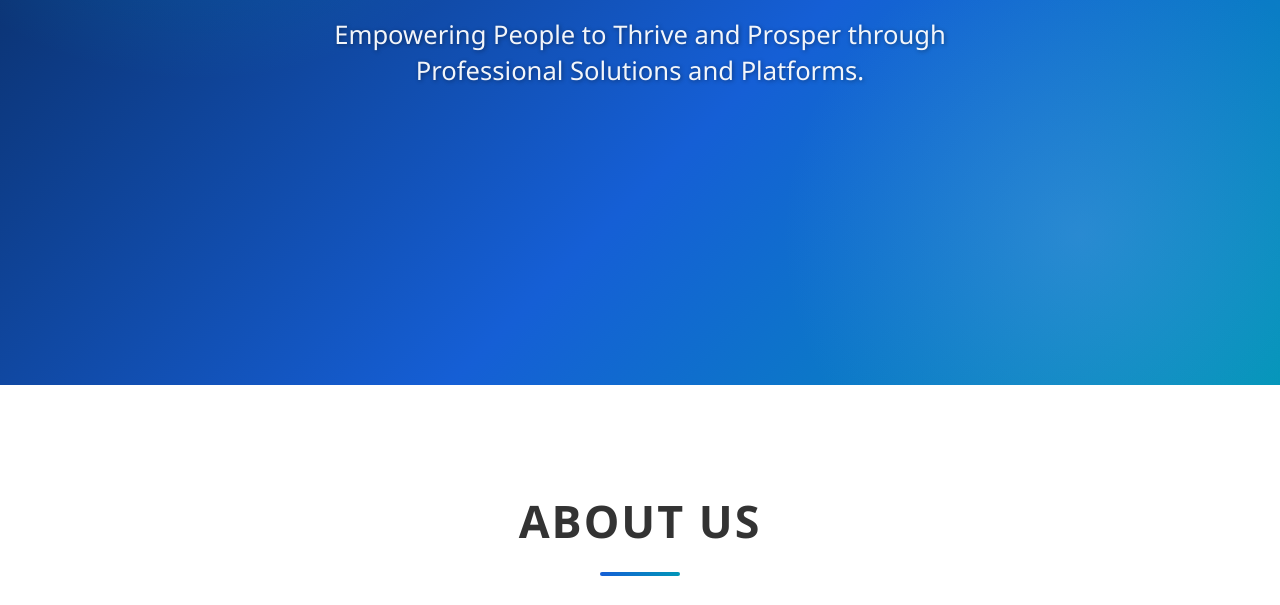
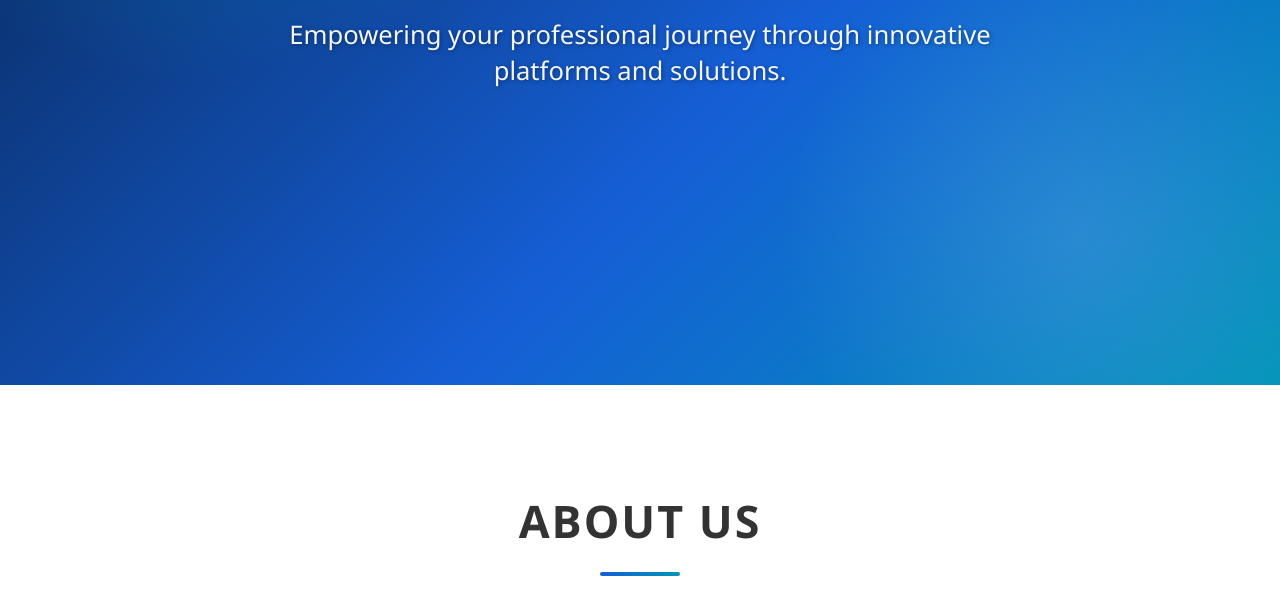
Before and after one commit to SkillhubCa/Skillhub-Solutions-Site, a plain HTML site: page index.html in a window 1280 px wide. Shown: the part 495-1100 px from the top of the page. Drawn offline with Linux system fonts and the light colour scheme.

Commit message:
Revise hero title and description in index.html
Updated the hero section text and adjusted comments for clarity.

```diff
--- a/index.html
+++ b/index.html
@@ -5,6 +5,7 @@
     <meta name="viewport" content="width=device-width, initial-scale=1.0">
     <title>Skillhub Solutions - Empowering People</title>
 
+    <!-- Google Font for the Ultra-Bold Hero Title -->
     <link href="https://fonts.googleapis.com/css2?family=Montserrat:wght@900&display=swap" rel="stylesheet">
 
     <style>
@@ -132,7 +133,7 @@
             max-width: 800px;
         }
 
-        /* UPDATED: Ultra-Bold Hero Title */
+        /* Ultra-Bold Hero Title */
         .hero h1 {
             font-family: 'Montserrat', 'Arial Black', sans-serif;
             font-size: 4.5em;
@@ -413,7 +414,7 @@
     <section id="home" class="hero">
         <div class="hero-content">
             <h1>Skillhub Solutions</h1>
-            <p>Empowering People to Thrive and Prosper through Professional Solutions and Platforms.</p>
+            <p>Empowering your professional journey through innovative platforms and solutions.</p>
         </div>
     </section>
 
```
